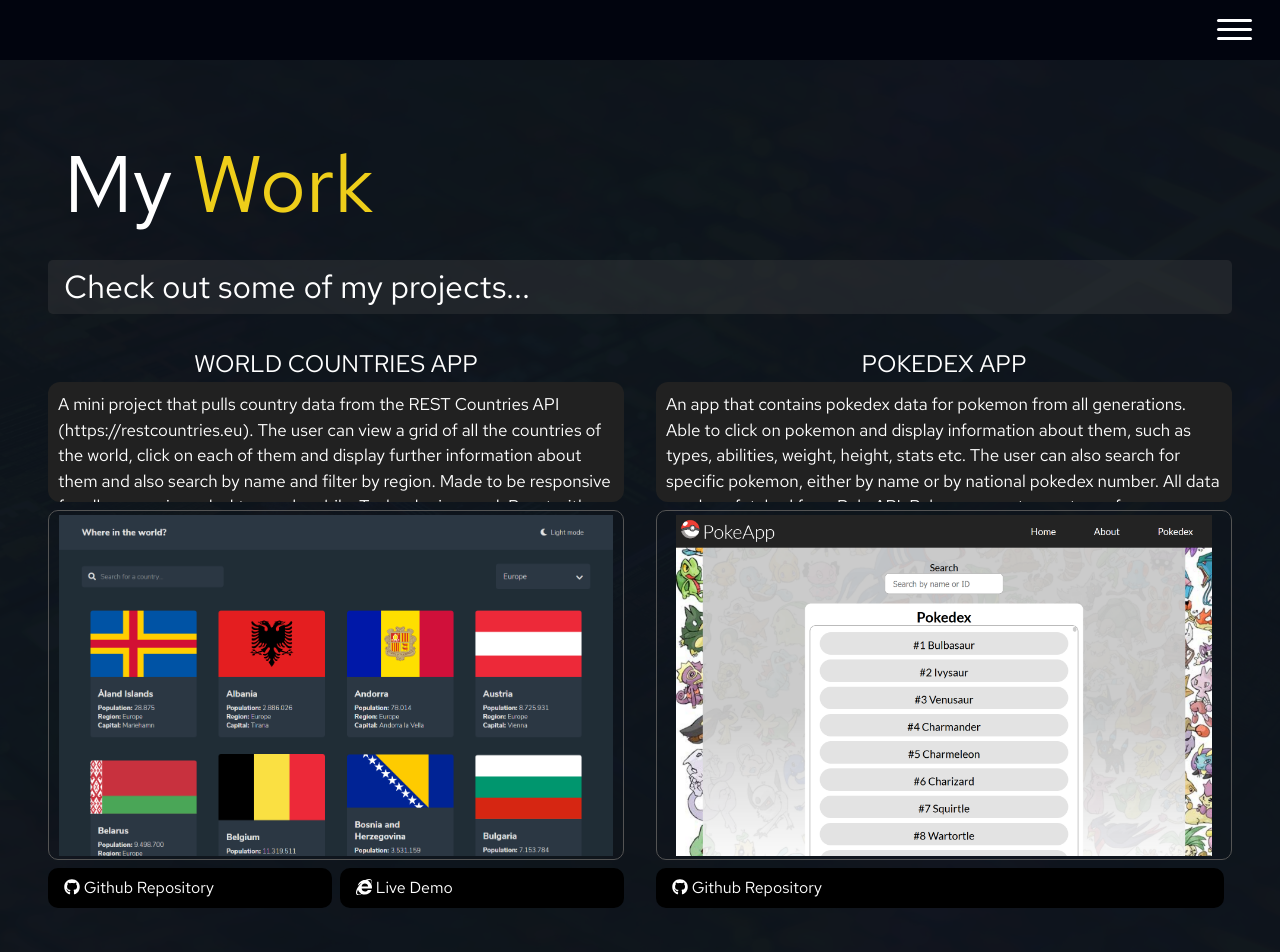
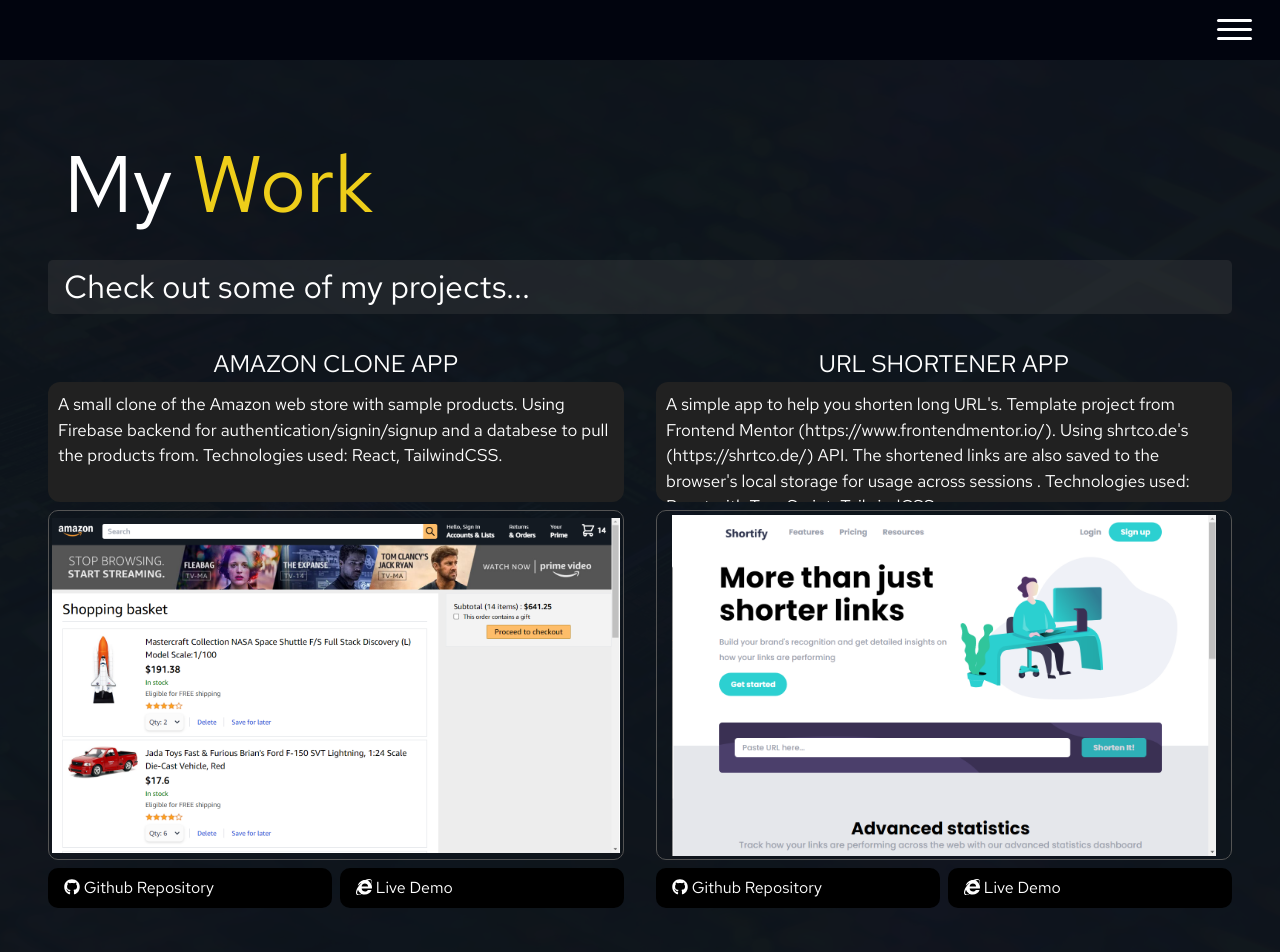
Before and after one commit to johndaamax/Homepage, a React (Create React App) app: page /homepage/work in a window 1280 px wide. Shown: the top 952 px of the page. Built offline with nearby package versions, Linux system fonts and the light colour scheme.

Commit message:
add more projects  to my work

```diff
--- a/src/data/projects.js
+++ b/src/data/projects.js
@@ -4,6 +4,8 @@
 import p4 from '../assets/images/projects/ipTracker.png';
 import p5 from '../assets/images/projects/pokedex.png';
 import p6 from '../assets/images/projects/world-countries.png';
+import p7 from '../assets/images/projects/shortify-demo.png';
+import p8 from '../assets/images/projects/amazon-demo.png';
 
 export const projects = [
 	{
@@ -53,11 +55,33 @@
 		id: 6,
 		title: 'World Countries App',
 		description:
-			'A mini project that pulls country data from the REST Countries API (https://restcountries.eu). The user can view a grid of all the countries of the world, click on each of them and display further information about them and also search by name and filter by region. Made to be responsive for all screen sizes, desktop and mobile.\nTechnologies used: React with TypeScript, SCSS.',
+			'A mini project that pulls country data from the REST Countries API (https://restcountries.com). The user can view a grid of all the countries of the world, click on each of them and display further information about them and also search by name and filter by region. Made to be responsive for all screen sizes, desktop and mobile.\nTechnologies used: React with TypeScript, SCSS.',
 		image: p6,
 		link: 'https://github.com/johndaamax/world-countries',
 		isDeployed: {
 			link: 'https://world-rest-countries-kruh5y1j3.vercel.app/'
 		}
 	},
+	{
+		id: 7,
+		title: 'URL Shortener App',
+		description:
+			'A simple app to help you shorten long URL\'s. Template project from Frontend Mentor (https://www.frontendmentor.io/).\nUsing shrtco.de\'s (https://shrtco.de/) API. The shortened links are also saved to the browser\'s local storage for usage across sessions .\nTechnologies used: React with TypeScript, TailwindCSS.',
+		image: p7,
+		link: 'https://github.com/johndaamax/shortify-with-tailwind',
+		isDeployed: {
+			link: 'https://shortify-with-tailwind-ia0abig7o-johndaamax.vercel.app/'
+		}
+	},
+	{
+		id: 8,
+		title: 'Amazon Clone App',
+		description:
+			'A small clone of the Amazon web store with sample products. Using Firebase backend for authentication/signin/signup and a databese to pull the products from.\nTechnologies used: React, TailwindCSS.',
+		image: p8,
+		link: 'https://github.com/johndaamax/amazon-clone',
+		isDeployed: {
+			link: 'https://amazon-clone-hjikuh4ew-johndaamax.vercel.app/'
+		}
+	},
 ]
```
Also changed, not shown: src/assets/images/projects/amazon-demo.png (added), src/assets/images/projects/shortify-demo.png (added).
